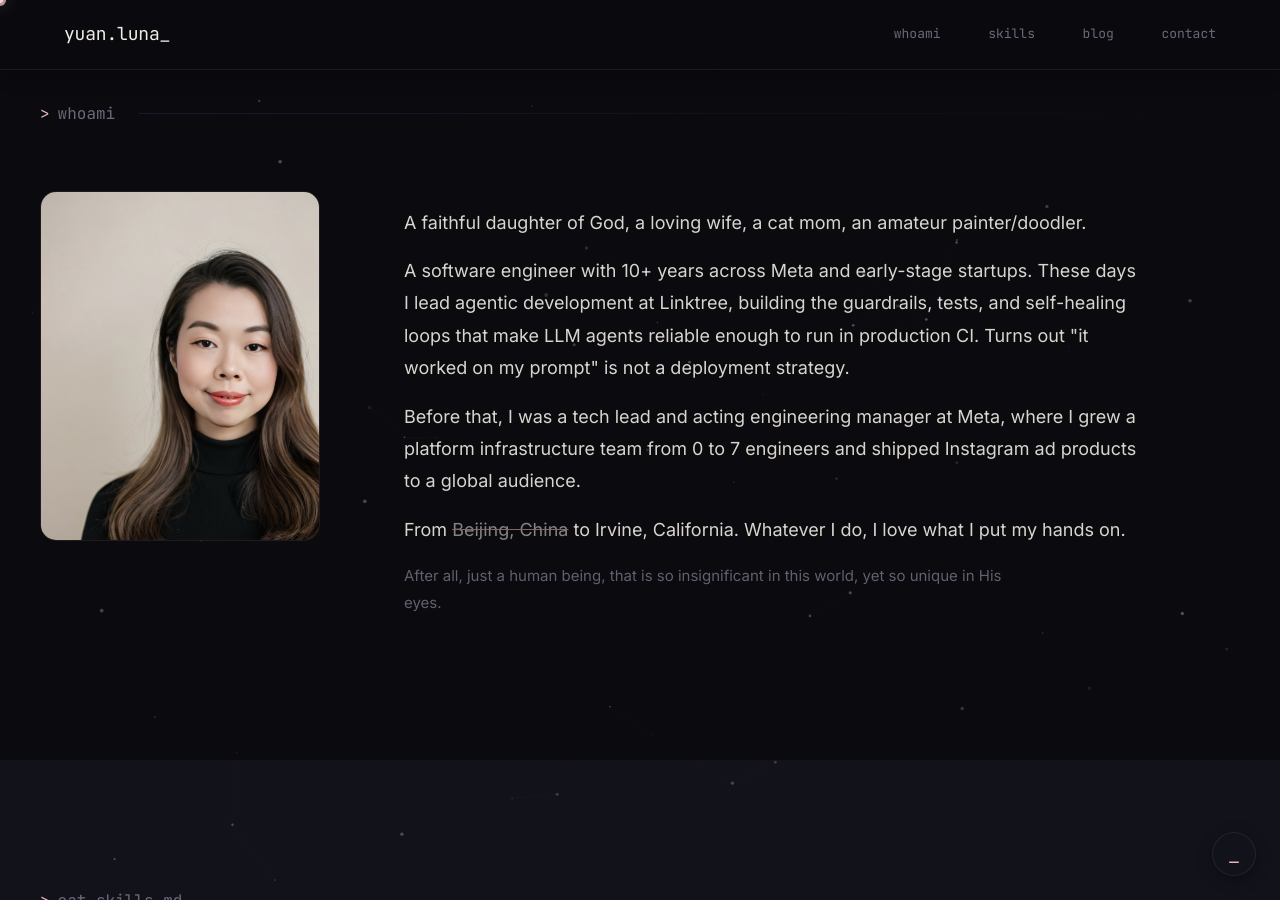
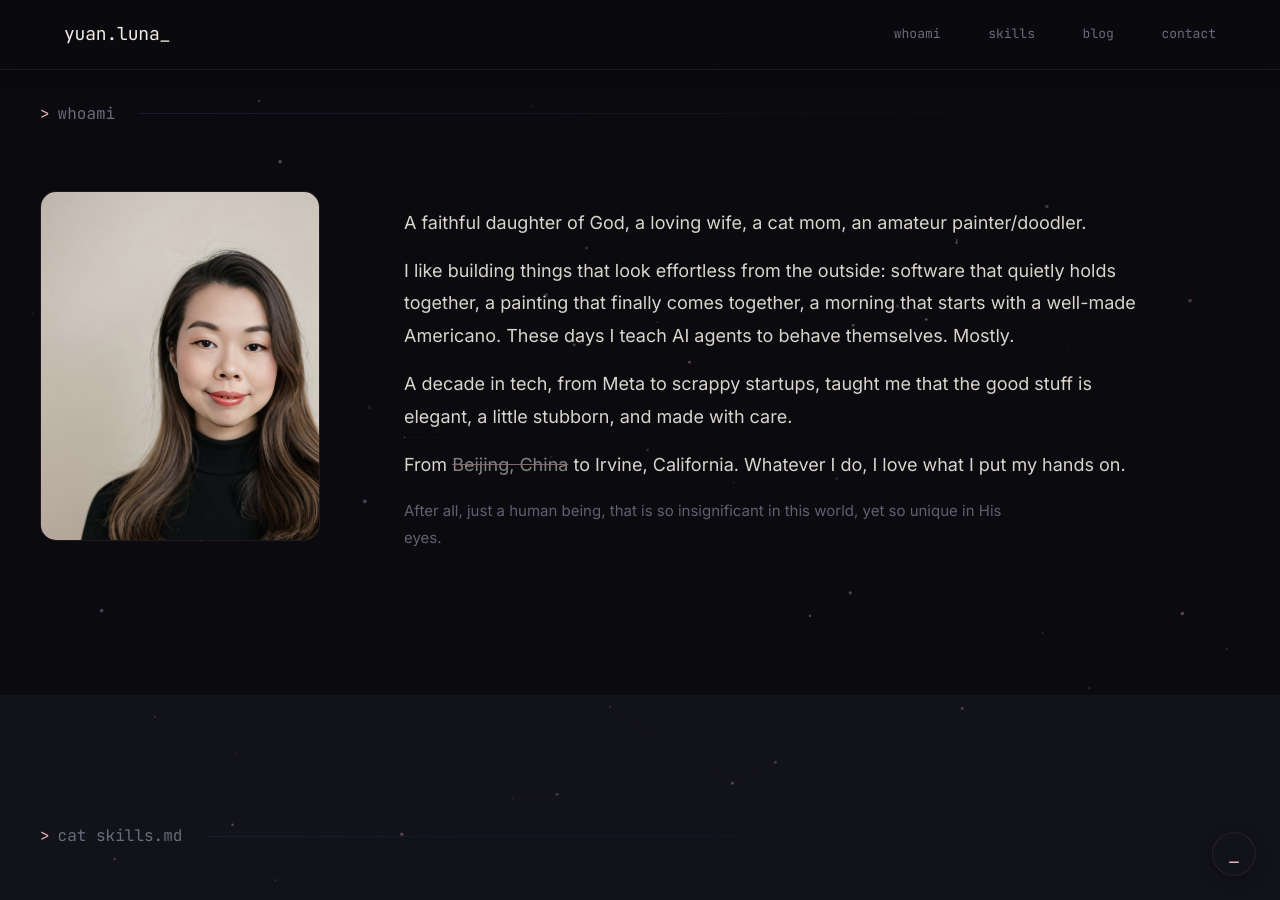
Before and after one commit to YuanFengLuna/yuanfengluna.github.io, a Jekyll site: the page built from index.markdown, in a window 1280 px wide and 900 px high, scrolled down 927 px. Built offline with Jekyll 4.4.1, drawn with Linux system fonts in a browser that asks for light colours.

Commit message:
feat: make self-intro more personal and less resume-like
Co-Authored-By: Claude Sonnet 5 <noreply@anthropic.com>

```diff
--- a/index.markdown
+++ b/index.markdown
@@ -52,10 +52,10 @@ layout: home
           A faithful daughter of God, a loving wife, a cat mom, an amateur painter/doodler.
         </p>
         <p class="bio-text">
-          A software engineer with 10+ years across Meta and early-stage startups. These days I lead agentic development at Linktree, building the guardrails, tests, and self-healing loops that make LLM agents reliable enough to run in production CI. Turns out "it worked on my prompt" is not a deployment strategy.
+          I like building things that look effortless from the outside: software that quietly holds together, a painting that finally comes together, a morning that starts with a well-made Americano. These days I teach AI agents to behave themselves. Mostly.
         </p>
         <p class="bio-text">
-          Before that, I was a tech lead and acting engineering manager at Meta, where I grew a platform infrastructure team from 0 to 7 engineers and shipped Instagram ad products to a global audience.
+          A decade in tech, from Meta to scrappy startups, taught me that the good stuff is elegant, a little stubborn, and made with care.
         </p>
         <p class="bio-text">
           From <span style="text-decoration: line-through; text-decoration-color: var(--accent-rose); opacity: 0.6;">Beijing, China</span> to Irvine, California. Whatever I do, I love what I put my hands on.
```
